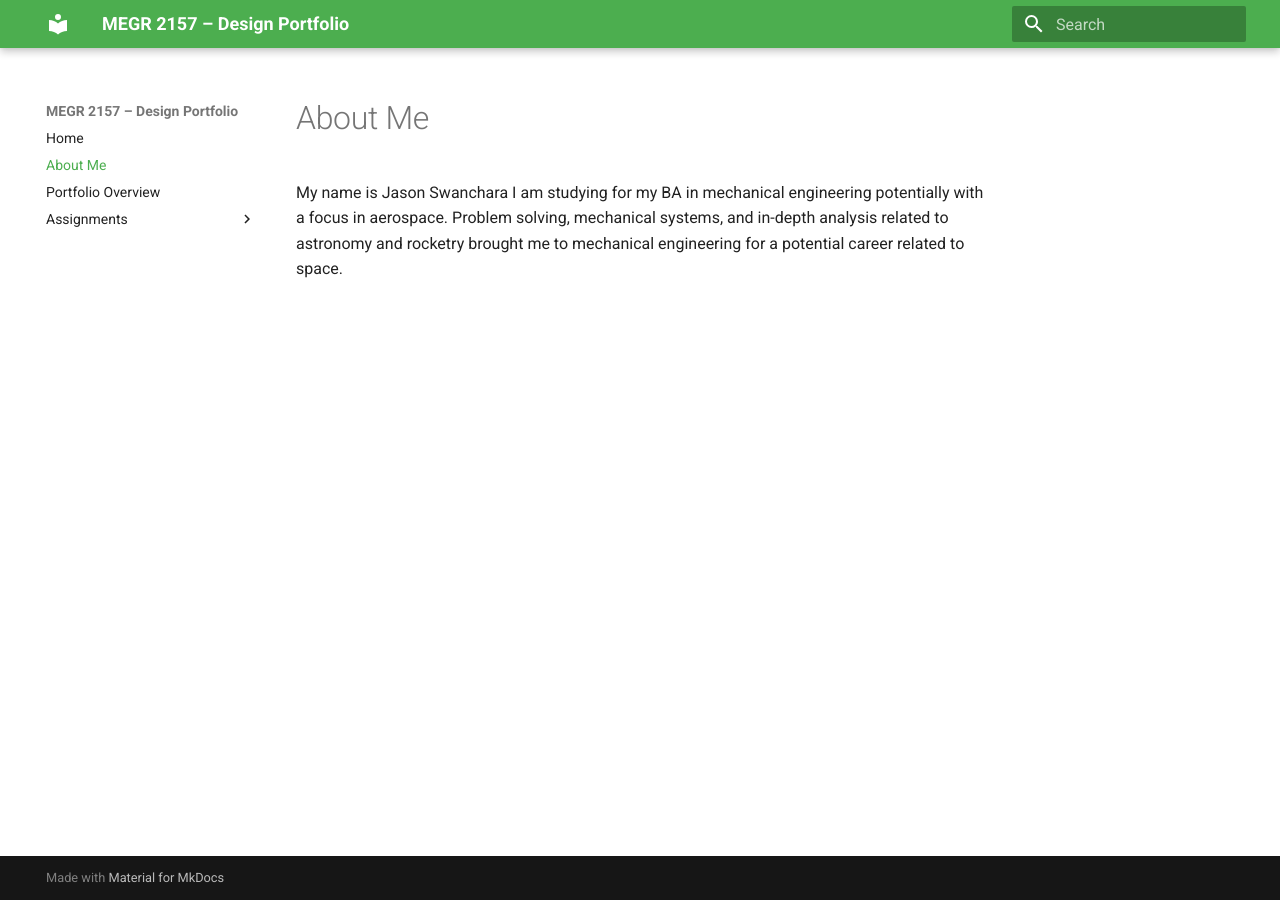
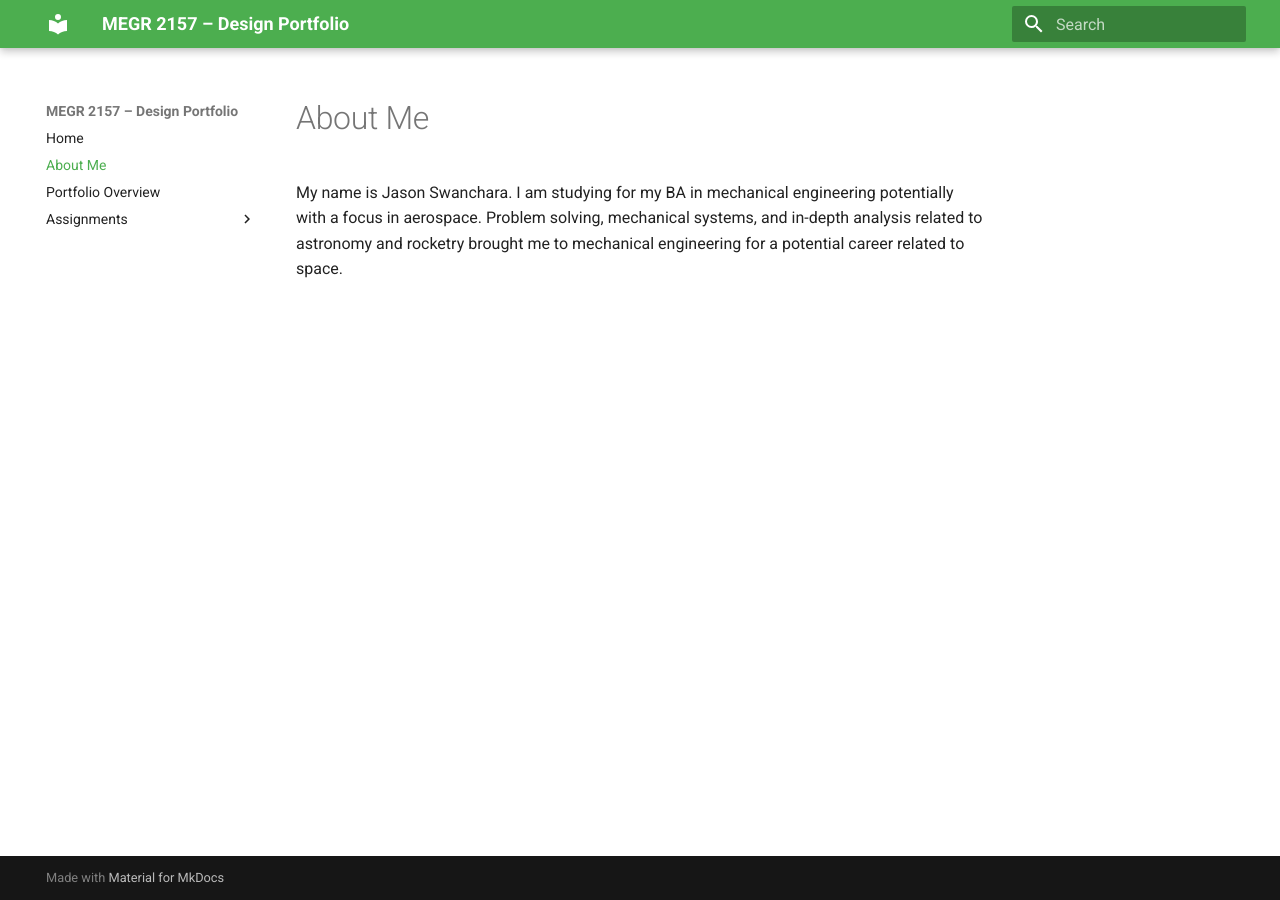
Before and after one commit to Jmswanchara/megr2156-portfolio, an MkDocs documentation site: the page built from docs/aboutme/index.md, in a window 1280 px wide. Built offline with MkDocs 1.6.1 and Material for MkDocs 9.7.7, drawn with Linux system fonts in a browser that asks for light colours.

```diff
--- a/docs/aboutme/index.md
+++ b/docs/aboutme/index.md
@@ -1,3 +1,2 @@
 #About Me
-My name is Jason Swanchara
-I am studying for my BA in mechanical engineering potentially with a focus in aerospace.  Problem solving, mechanical systems, and in-depth analysis related to astronomy and rocketry brought me to mechanical engineering for a potential career related to space.
+My name is Jason Swanchara.  I am studying for my BA in mechanical engineering potentially with a focus in aerospace.  Problem solving, mechanical systems, and in-depth analysis related to astronomy and rocketry brought me to mechanical engineering for a potential career related to space.
```
